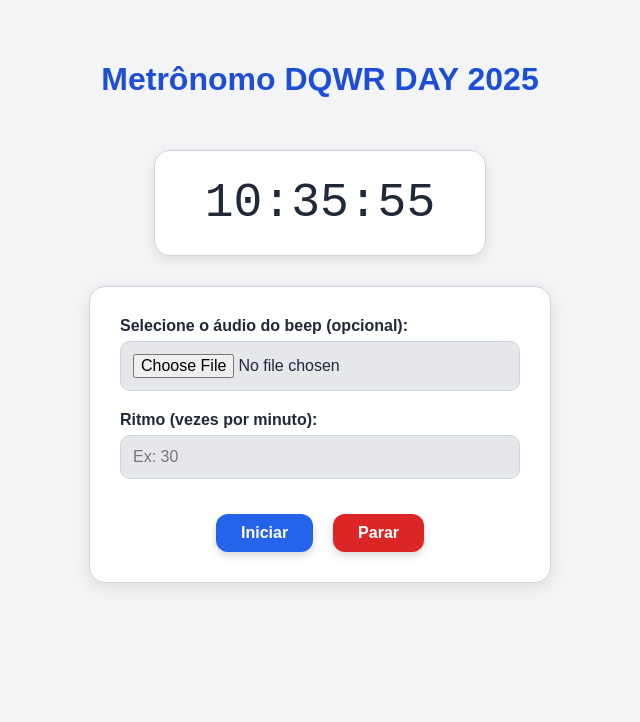
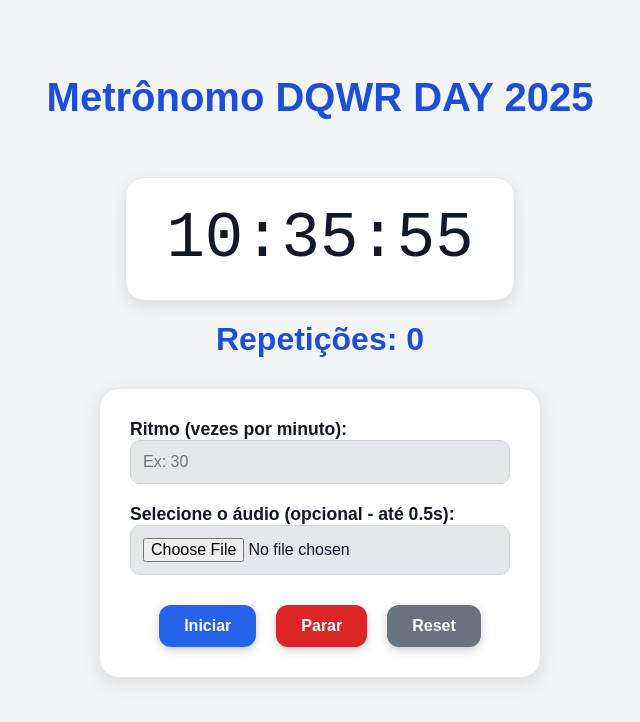
Before and after one commit to leofukuyama/metronomo_dqwr_day_2025, a plain HTML site: page index.html in a window 1280 px wide. Shown: the whole page, without its empty margins (320-960 px from the left). Drawn offline with Linux system fonts and the light colour scheme.

Commit message:
feat: Add contador and reset button

```diff
--- a/index.html
+++ b/index.html
@@ -7,31 +7,33 @@
     </head>
 
     <body>
-        <h1 class="title">Metrônomo DQWR DAY 2025</h1>
+        <h1>Metrônomo DQWR DAY 2025</h1>
 
         <!-- Relógio -->
-        <div id="clock" class="clock">--:--:--</div>
+        <div id="clock">--:--:--</div>
 
-        <!-- Container principal -->
-        <div class="card">
-            <!-- Upload -->
-            <div class="field">
-                <label>Selecione o áudio do beep (opcional):</label>
-                <input type="file" id="audioUpload" accept="audio/*" />
-            </div>
+        <!-- Contagem -->
+        <div id="repCounter">Repetições: 0</div>
 
-            <!-- BPM -->
-            <div class="field">
+        <!-- Container -->
+        <div class="container">
+            <!-- Ritmo -->
+            <div>
                 <label>Ritmo (vezes por minuto):</label>
                 <input type="number" id="bpm" placeholder="Ex: 30" />
             </div>
 
+            <!-- Upload -->
+            <div>
+                <label>Selecione o áudio (opcional - até 0.5s):</label>
+                <input type="file" id="audioUpload" accept="audio/*" />
+            </div>
+
             <!-- Botões -->
             <div class="buttons">
-                <button class="btn start" onclick="startBeeping()">
-                    Iniciar
-                </button>
-                <button class="btn stop" onclick="stopBeeping()">Parar</button>
+                <button onclick="startBeeping()" class="start">Iniciar</button>
+                <button onclick="stopBeeping()" class="stop">Parar</button>
+                <button onclick="resetCounter()" class="reset">Reset</button>
             </div>
         </div>
 
@@ -48,12 +50,12 @@
             setInterval(updateClock, 1000);
             updateClock();
 
-            // Beep padrão
+            // Áudio padrão
             let beepAudio = new Audio(
                 "https://leofukuyama.github.io/metronomo_dqwr_day_2025/watshoy_beep.mp3"
             );
 
-            // Trocar o áudio
+            // Trocar áudio
             document
                 .getElementById("audioUpload")
                 .addEventListener("change", (e) => {
@@ -63,17 +65,19 @@
                     }
                 });
 
-            // Metrônomo
+            // Controle
             let timer = null;
+            let repCount = 0;
 
             function startBeeping() {
                 const bpm = Number(document.getElementById("bpm").value);
 
                 if (bpm <= 0) {
-                    alert("Informe um ritmo válido (vezes por minuto).");
+                    alert("Informe um ritmo válido.");
                     return;
                 }
 
+                // Evitar múltiplos timers
                 if (timer) clearInterval(timer);
 
                 const interval = (60 / bpm) * 1000;
@@ -81,12 +85,22 @@
                 timer = setInterval(() => {
                     beepAudio.currentTime = 0;
                     beepAudio.play();
+
+                    repCount++;
+                    document.getElementById("repCounter").textContent =
+                        "Repetições: " + repCount;
                 }, interval);
             }
 
             function stopBeeping() {
                 if (timer) clearInterval(timer);
             }
+
+            function resetCounter() {
+                repCount = 0;
+                document.getElementById("repCounter").textContent =
+                    "Repetições: 0";
+            }
         </script>
     </body>
 </html>
--- a/style.css
+++ b/style.css
@@ -1,100 +1,104 @@
-/* Estilo global */
 body {
-    margin: 0;
-    padding: 40px;
-    background-color: #f3f4f6;
-    color: #1f2937;
-    font-family: Arial, Helvetica, sans-serif;
+    background: #f3f4f6;
+    color: #111827;
+    font-family: Arial, sans-serif;
     display: flex;
     flex-direction: column;
     align-items: center;
     gap: 30px;
+    padding: 40px;
     min-height: 100vh;
 }
 
-/* Título */
-.title {
-    font-size: 32px;
+h1 {
+    font-size: 2.5rem;
     font-weight: bold;
     color: #1d4ed8;
 }
 
-/* Relógio */
-.clock {
-    font-size: 48px;
+#clock {
+    font-size: 4rem;
     font-family: monospace;
     background: white;
-    padding: 25px 50px;
-    border-radius: 16px;
-    border: 1px solid #d1d5db;
-    box-shadow: 0px 4px 12px rgba(0,0,0,0.1);
+    padding: 25px 40px;
+    border-radius: 20px;
+    box-shadow: 0 5px 15px rgba(0, 0, 0, 0.1);
+    border: 1px solid #e5e7eb;
 }
 
-/* Cartão principal */
-.card {
+.container {
     background: white;
     padding: 30px;
-    border-radius: 16px;
-    border: 1px solid #d1d5db;
-    max-width: 400px;
+    border-radius: 20px;
+    box-shadow: 0 5px 20px rgba(0, 0, 0, 0.1);
+    border: 1px solid #e5e7eb;
     width: 100%;
+    max-width: 380px;
     display: flex;
     flex-direction: column;
     gap: 20px;
-    box-shadow: 0px 4px 16px rgba(0,0,0,0.1);
 }
 
-/* Campos */
-.field {
-    display: flex;
-    flex-direction: column;
-    gap: 6px;
+label {
+    font-weight: bold;
+    font-size: 1.1rem;
 }
 
-.field label {
-    font-weight: bold;
+input[type="file"],
+input[type="number"] {
+    padding: 12px;
+    border-radius: 10px;
+    border: 1px solid #d1d5db;
+    background: #e5e7eb;
+    font-size: 1rem;
+    width: 100%;
+    box-sizing: border-box;
 }
 
-.field input {
-    padding: 12px;
-    background: #e5e7eb;
-    border: 1px solid #cbd5e1;
-    border-radius: 10px;
-    font-size: 16px;
-}
-
-/* Botões */
 .buttons {
     display: flex;
     justify-content: center;
     gap: 20px;
-    margin-top: 15px;
+    margin-top: 10px;
+    flex-wrap: wrap;
 }
 
-.btn {
-    padding: 10px 25px;
+button {
+    padding: 12px 25px;
     border: none;
     border-radius: 12px;
-    font-size: 16px;
+    font-size: 1rem;
     font-weight: bold;
     color: white;
     cursor: pointer;
-    box-shadow: 0px 4px 8px rgba(0,0,0,0.15);
-    transition: 0.2s ease-in-out;
+    transition: 0.2s;
+    box-shadow: 0px 3px 10px rgba(0, 0, 0, 0.2);
 }
 
 .start {
     background: #2563eb;
 }
-
 .start:hover {
-    background: #1d4ed8;
+    background: #1e40af;
 }
 
 .stop {
     background: #dc2626;
 }
+.stop:hover {
+    background: #991b1b;
+}
 
-.stop:hover {
-    background: #b91c1c;
+.reset {
+    background: #6b7280;
 }
+.reset:hover {
+    background: #4b5563;
+}
+
+#repCounter {
+    font-size: 2rem;
+    font-weight: bold;
+    color: #1d4ed8;
+    margin-top: -10px;
+}
```
